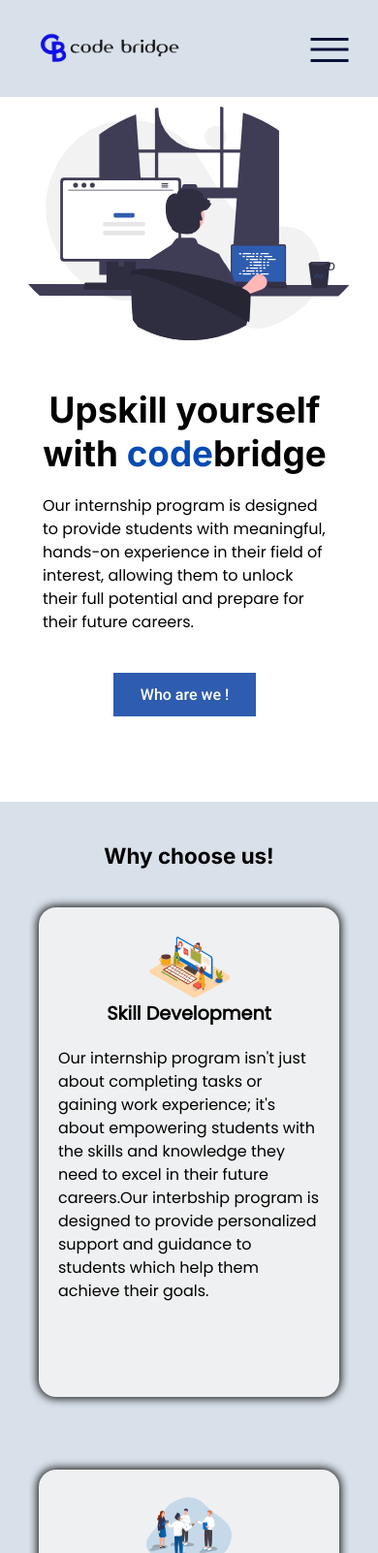
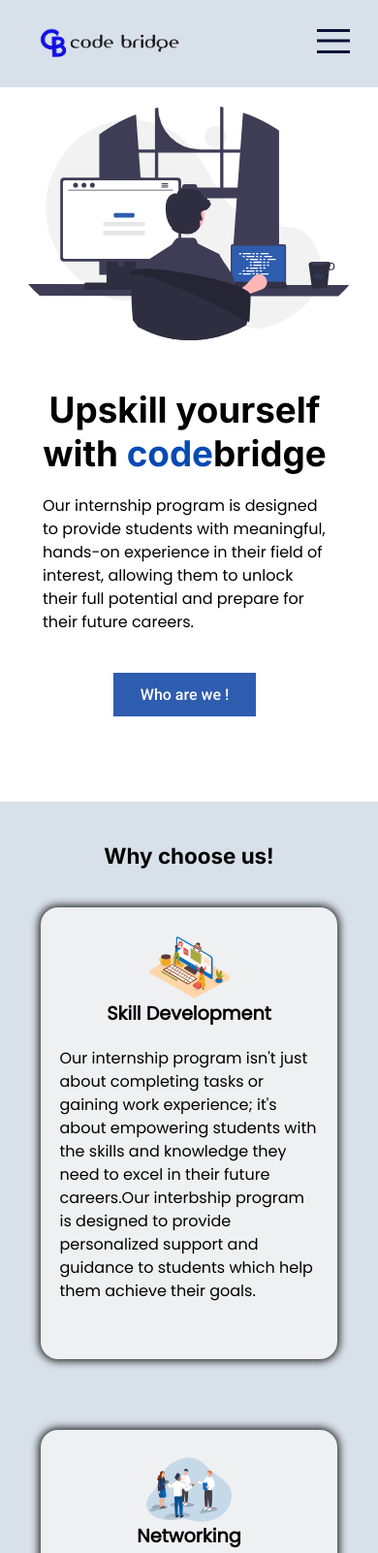
Before and after one commit to amansaini3/Code-bridge, a plain HTML site: page index.html in a window 390 px wide. Shown: the top 1602 px of the page at 97% size. Drawn offline with Linux system fonts and the light colour scheme.

Commit message:
hemburger icon changes

```diff
--- a/index.html
+++ b/index.html
@@ -171,6 +171,7 @@
 
         toggleButton.addEventListener('click', () => {
             navLinks.classList.toggle('active');
+            toggleButton.classList.toggle('active');
 
         })
     </script>
--- a/media-queries.css
+++ b/media-queries.css
@@ -3,9 +3,9 @@
 @media screen and (max-width:991px){
 
     .nav-toggle div{
-        width: 39px;
-        height: 17px;
-        margin: 21px;
+        width: 34px;
+        height: 14px;
+        margin: 19px;
         position: relative;
     }
     .nav-toggle span{
@@ -27,10 +27,10 @@
         transform: translate(-50%, 10px) ;
     }
     .active #line-1{
-        transform: translate(-50%, -50%) rotate(-45deg);
+        transform: translate(-50%, -50%) rotateZ(-45deg);
     }
     .active #line-3{
-        transform: translate(-50%, -50%) rotate(45deg);
+        transform: translate(-50%, -50%) rotateZ(45deg);
     }
     .active #line-2{
        width: 0;
@@ -67,9 +67,8 @@
     }
     .nav-bar {
         position: absolute;
-
-         padding-top: 16px;
-         height: 100px;
+        padding-top: 11px;
+        height: 90px;
     }
     .nav-toggle{
         display: block;
@@ -237,10 +236,10 @@
         margin-top: 20px;
     }
     .features-card{
-        min-width: 100%;
-        height: 505px;
+        min-width: 99%;
+        height: 466px;
         padding: 28px 20px;
-        margin-bottom: 25px;
+        margin-bottom: 23px;
     }
     .examples-card{
         width: 100%;
```
Also changed, not shown: index1.html (+2 -0 lines).
